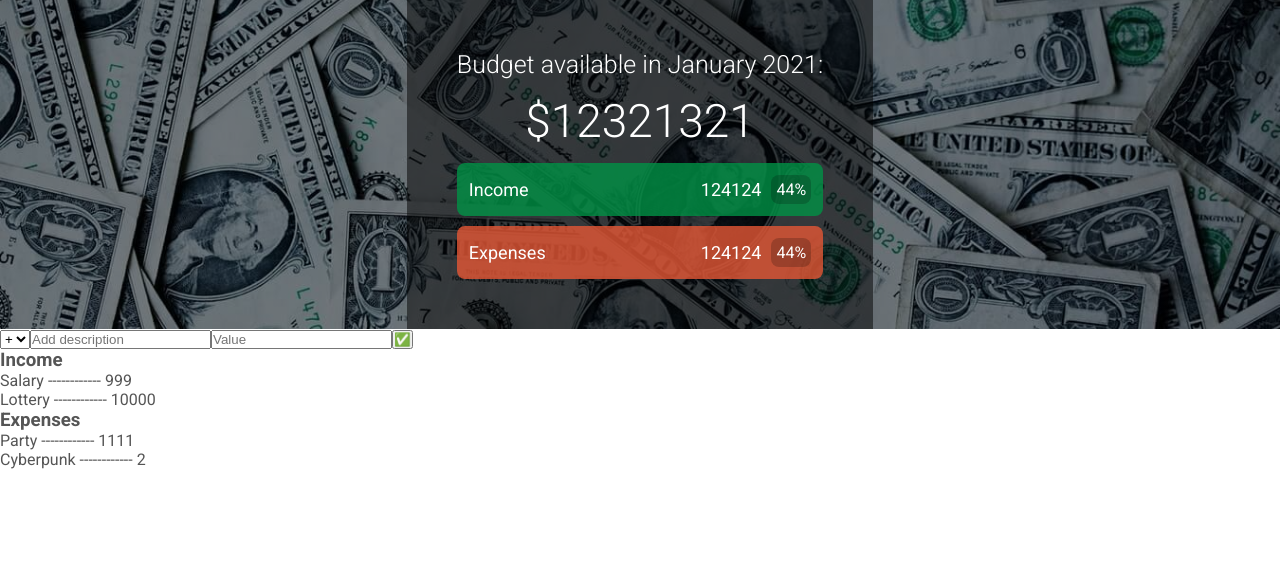
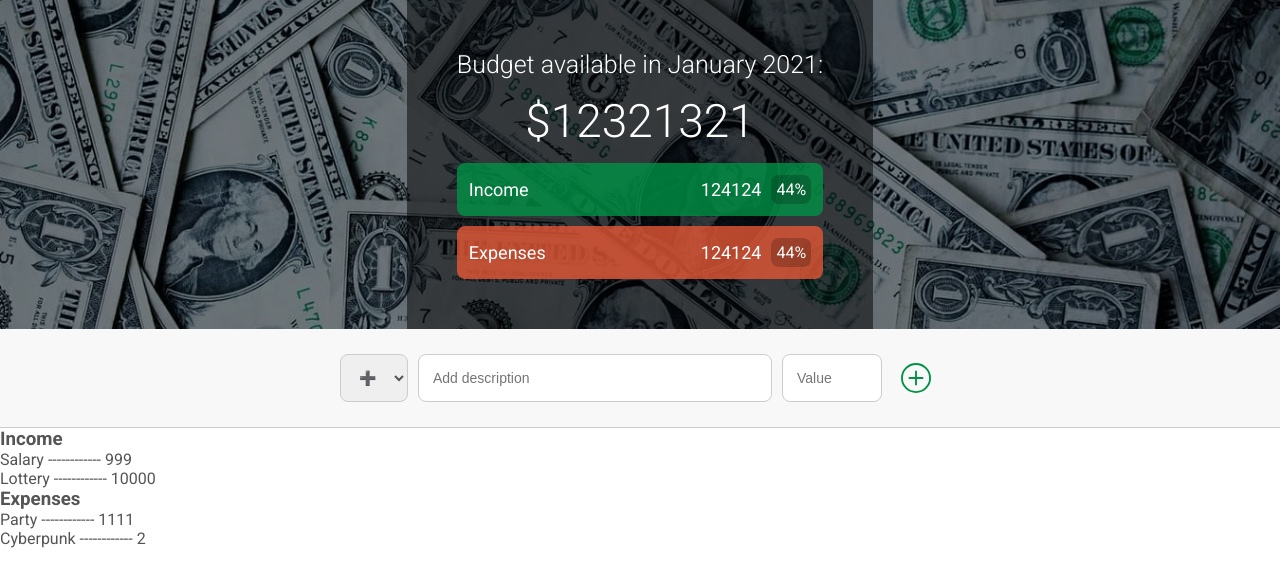
Before and after one commit to sitek94/budget-calculator, a React (Create React App) app: page / in a window 1280 px wide. Shown: the top 586 px of the page. Built offline with nearby package versions, Linux system fonts and the light colour scheme.

Commit message:
style add-form related part of the app

```diff
--- a/src/App.tsx
+++ b/src/App.tsx
@@ -1,3 +1,7 @@
+import {
+  BsPlusCircle as PlusIcon,
+} from 'react-icons/bs';
+
 const incomeList = [
   { desc: 'Salary', value: 999 },
   { desc: 'Lottery', value: 10000 },
@@ -34,17 +38,29 @@ function App() {
         </div>
       </div>
 
-      <div>
-        <form onSubmit={(e) => e.preventDefault()}>
-          <select>
-            <option>+</option>
-            <option>-</option>
+      <div className="middle">
+        <form className="add-form" onSubmit={(e) => e.preventDefault()}>
+          <select className="form-control type">
+            <option>➕</option>
+            <option>➖</option>
           </select>
-          <input type="text" placeholder="Add description" />
-          <input type="number" placeholder="Value" />
-          <input type="submit" value="✅" />
+          <input
+            type="text"
+            className="form-control description"
+            placeholder="Add description"
+          />
+          <input
+            type="number"
+            className="form-control value"
+            placeholder="Value"
+          />
+
+          <button className="btn submit-btn">
+            <PlusIcon />
+          </button>
         </form>
       </div>
+
       <div>
         <div>
           <h3>Income</h3>
--- a/src/styles.scss
+++ b/src/styles.scss
@@ -35,6 +35,21 @@ body {
   font-size: 1.6rem;
 }
 
+.btn {
+  display: flex;
+  justify-content: center;
+  align-items: center;
+  border: none;
+  border-radius: var(--border-radius);
+  background: none;
+  transition: border 300ms;
+  cursor: pointer;
+
+  &:focus {
+    outline: 0;
+  }
+}
+
 /* ================================= */
 /* LAYOUT */
 /* ================================= */
@@ -52,6 +67,13 @@ body {
     display: flex;
     justify-content: center;
     align-items: center;
+  }
+
+  /* MIDDLE */
+  .middle {
+    padding: 2.5rem;
+    background-color: var(--gray-light);
+    border-bottom: 1px solid var(--gray);
   }
 }
 
@@ -120,3 +142,56 @@ body {
     }
   }
 }
+
+/* ================================= */
+/* ADD FORM */
+/* ================================= */
+
+.add-form {
+  max-width: 60rem;
+  margin: 0 auto;
+  display: flex;
+  justify-content: center;
+
+  /* FORM CONTROL */
+  .form-control {
+    color: inherit;
+    padding: 1.4rem;
+    border: 1px solid var(--gray);
+    border-radius: var(--border-radius);
+    margin-right: 1rem;
+    transition: border 300ms;
+    font-size: 1.4rem;
+
+    &:focus {
+      outline: none;
+      border: 1px solid var(--green);
+    }
+  }
+
+  .type {
+    font-weight: bold;
+  }
+
+  .value {
+    width: 100px;
+  }
+  .description {
+    flex: 1;
+  }
+
+  /* SUBMIT BUTTON */
+  .submit-btn {
+    padding: 0 0.8rem;
+    font-size: 3rem;
+    border: 1px solid transparent;
+
+    svg {
+      fill: var(--focus-color);
+    }
+
+    &:focus {
+      border: 1px solid var(--focus-color);
+    }
+  }
+}
```
